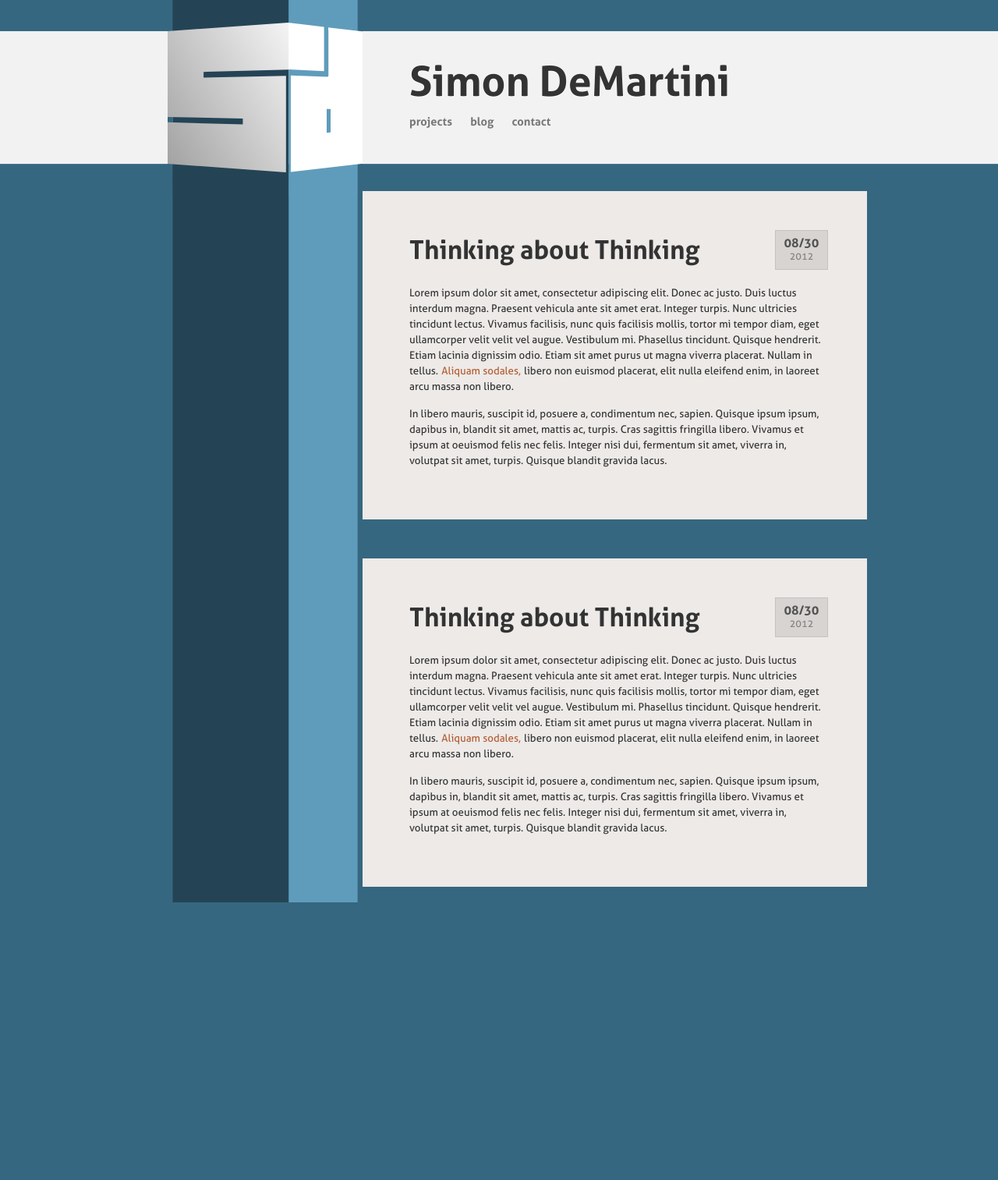
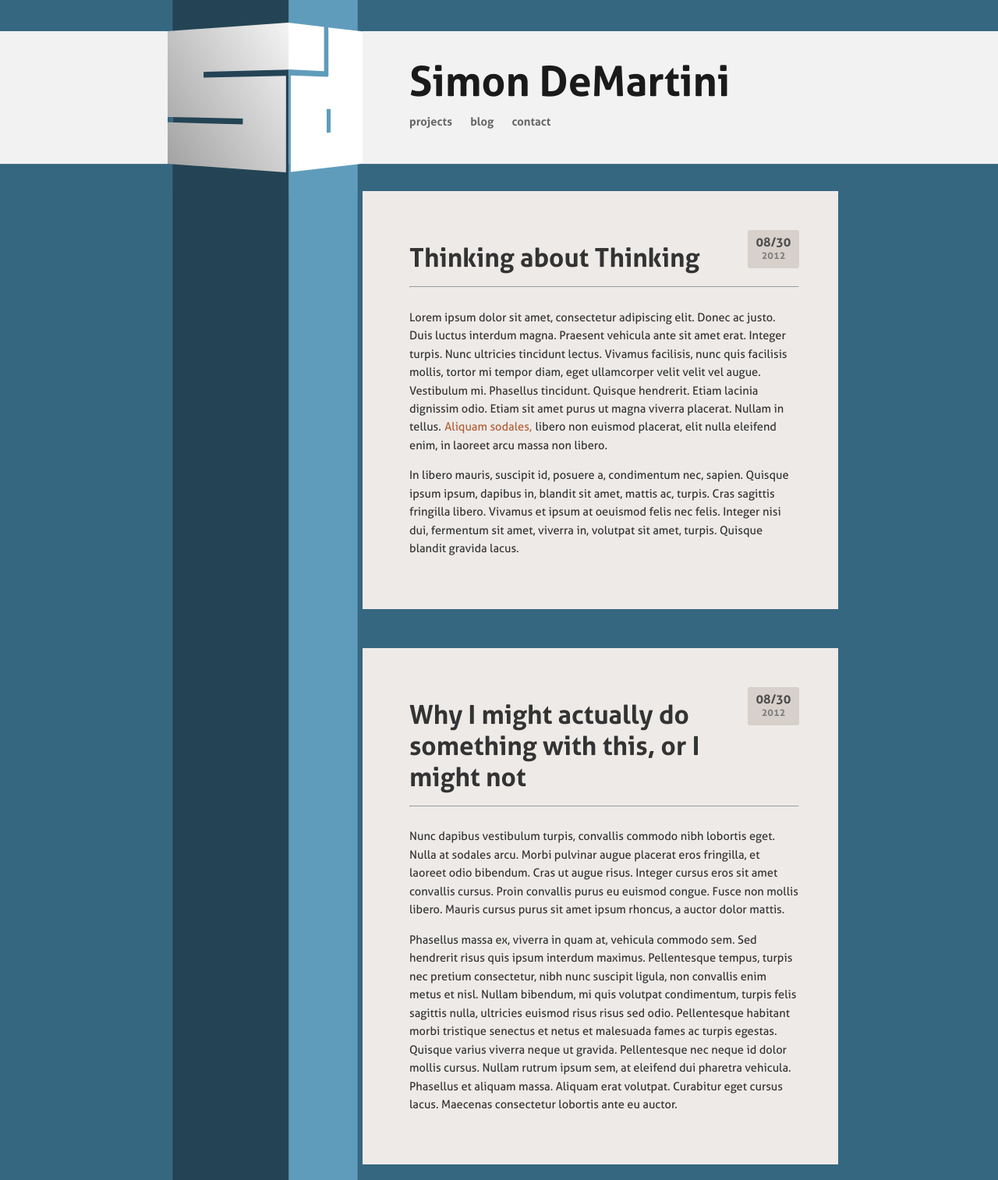
Before and after one commit to simondemartini/simondemartini.github.io, a PHP site: page / in a window 1280 px wide. Shown: the whole page at 78% size. Before the commit the page ends 1157 px from the top, so only its background shows below. Run offline with PHP 8.4, Linux system fonts and the light colour scheme.

Commit message:
Serious SCSS housekeeping and updating HTML for testing purposes

```diff
--- a/css/main.css
+++ b/css/main.css
@@ -2,6 +2,7 @@
 /* Reset */
 @import url(reset.css);
 /* Variables */
+/* Mixins */
 /* Fonts */
 @font-face {
   font-family: 'AllerRegular';
@@ -16,117 +17,99 @@
   font-weight: normal;
   font-style: normal; }
 /* Styles */
+html {
+  min-height: 100%;
+  position: relative; }
+
+body {
+  font: normal normal 10pt/normal "AllerRegular", Helvetica, Arial, sans-serif;
+  background: #366780;
+  color: #333;
+  height: 100%; }
+
 h1 {
-  font-size: 2.5em;
-  font-family: 'AllerBold';
+  font: 2.5em "AllerBold", Helvetica, Arial, sans-serif;
   width: auto;
   margin: 16px;
   float: left; }
+  h1 a {
+    color: #333;
+    text-decoration: none;
+    margin-left: -3px;
+    -webkit-border-radius: 3px;
+    -moz-border-radius: 3px;
+    -ms-border-radius: 3px;
+    border-radius: 3px;
+    border: 3px solid rgba(255, 255, 255, 0); }
+  h1 a:hover {
+    color: #edeae8;
+    background-color: #333;
+    border: 3px solid #333; }
 
 h3 {
-  font-size: 1.5em;
-  font-family: 'AllerBold';
-  margin: 10px;
-  margin-top: 0;
-  color: #313131; }
+  font: 1.5em "AllerBold", Helvetica, Arial, sans-serif;
+  margin: 0 10px 10px;
+  color: #333; }
 
 p {
+  font-size: 1.1em;
+  line-height: 1.6em;
   clear: both;
   margin-bottom: 15px; }
 
 a {
   color: #b25b30;
   text-decoration: none;
+  -webkit-border-radius: 3px;
   -moz-border-radius: 3px;
-  -webkit-border-radius: 3px;
+  -ms-border-radius: 3px;
   border-radius: 3px;
   border: 1px solid rgba(255, 255, 255, 0); }
-
   a:hover {
     color: #edeae8;
     background-color: #b25b30;
-  -moz-border-radius: 3px;
-  -webkit-border-radius: 3px;
-  border-radius: 3px;
     border: 1px solid #b25b30; }
 
-h1 a {
-  color: #333333;
-  text-decoration: none;
-  -moz-border-radius: 3px;
-  -webkit-border-radius: 3px;
-  border-radius: 3px;
-  margin-left: -3px;
-  border: 3px solid rgba(255, 255, 255, 0); }
-
-h1 a:hover {
-  color: #edeae8;
-  background-color: #333333;
-  -moz-border-radius: 3px;
-  -webkit-border-radius: 3px;
-  border-radius: 3px;
-  border: 3px solid #333333; }
-
-/* Custom */
-html {
-  min-height: 100%;
-  position: relative; }
-
-body {
-  font-weight: normal;
-  font-style: normal;
-  font-size: 10pt;
+#header {
   line-height: normal;
-  font-family: 'AllerRegular', Helvetica, Arial, sans-serif;
-  color: #333333;
-  background-color: #366780;
-  height: 100%; }
-
-#container {
-  width: 850px;
-  margin-left: auto;
-  margin-right: auto;
-  margin-top: -50px;
-  padding: 25px; }
-
-/* @group Header */
-#header-links {
+  font-family: "AllerBold", Helvetica, Arial, sans-serif;
+  height: 250px;
+  background: url("img/header-bg.svg") repeat-x 0 0/5px 250px;
+  z-index: -200; }
+  #header ul {
     position: absolute;
-  color: #dcdcdc;
+    color: #333;
     font-size: 1.1em;
     display: inline;
     margin-top: 10px;
     margin-left: 300px; }
-
-#header-links li {
+    #header ul li {
       display: inline;
       margin: 10px; }
-
-#header-links a {
-  color: #777;
+    #header ul a {
+      color: #666666;
       text-decoration: none;
       background-color: transparent;
+      -webkit-border-radius: 0;
       -moz-border-radius: 0;
-  -webkit-border-radius: 0;
+      -ms-border-radius: 0;
       border-radius: 0;
       border: 0; }
+    #header ul a:hover {
+      color: black;
+      background-color: none; }
 
-#header-links a:hover {
-  color: #c3c3c3;
-  background-color: none;
-  -moz-border-radius: 0;
-  -webkit-border-radius: 0;
-  border-radius: 0;
-  border: 0; }
+#header-container {
+  width: 850px;
+  margin-left: auto;
+  margin-right: auto; }
 
 #header-name {
   margin-top: -180px;
   margin-left: 310px;
-  color: #333;
-  text-shadow: 0 1px 1px #ffffff;
+  color: #1a1a1a;
   font-size: 4em;
-  font-family: 'AllerBold', Helvetica, Arial, sans-serif;
-  -webkit-mask-text: -webkit-gradient(linear, left top, » left bottom, from(rgba(0, 0, 0, 0.75)), to(black)); }
+  font-family: "AllerBold", Helvetica, Arial, sans-serif; }
 
 #logo {
   background-image: url("img/sidebar-bg.svg");
@@ -136,72 +119,10 @@ body {
   z-index: 0;
   position: relative; }
 
-#header {
-  font-style: normal;
-  line-height: normal;
-  font-family: 'AllerBold', Helvetica, Arial, sans-serif;
-  height: 250px;
-  background-image: url(img/header-bg.svg);
-  background-size: 5px 250px;
-  background-repeat: repeat-x;
-  z-index: -200; }
-
-#header-container {
-  width: 850px;
-  margin-left: auto;
-  margin-right: auto; }
-
-/* @end */
-#main {
-  font-size: 10pt;
-  margin-top: 20px;
-  margin-bottom: 20px;
-  float: left;
-  width: 500px; }
-
-#faux-ridge {
-  float: left;
-  width: 250px; }
-
-#content {
-  width: 537px;
-  height: 100%;
-  line-height: 15pt;
-  background-color: #edeae8;
-  padding: 50px;
-  padding-left: 60px;
-  margin-bottom: 50px; }
-  #content:last-child {
-    margin-bottom: 0; }
-  #content h1 {
-    margin-left: 0; }
-
-#sidebar {
-  float: left;
-  background-color: #d7d4d2;
-  width: 200px;
-  height: 200px;
-  padding: 20px;
-  margin: 0px;
-  border-left-style: solid;
-  border-left-width: 1px;
-  border-left-color: #c5c3c1;
-  color: #565656;
-  line-height: 15pt; }
-
-#footer {
-  clear: both;
-  font-size: 0.8em;
-  color: #7e7e7e;
-  margin: 20px;
-  padding-top: 30px; }
-
 #ridge {
   background-image: url("img/sidebar-bg.svg");
   background-size: 250px;
   background-repeat: repeat-y;
-  top: 0;
-  bottom: 0;
   width: 249px;
   padding: 0;
   margin: 0;
@@ -209,24 +130,58 @@ body {
   position: absolute;
   min-height: 100%; }
 
+#container {
+  width: 850px;
+  margin-left: auto;
+  margin-right: auto;
+  margin-top: -50px;
+  padding: 25px; }
+
+#main {
+  margin-top: 20px;
+  margin-bottom: 20px;
+  float: left;
+  width: 500px; }
+
+#sidebar {
+  float: left;
+  width: 250px;
+  height: 10px; }
+
+article {
+  width: 100%;
+  height: 100%;
+  line-height: 15pt;
+  background-color: #edeae8;
+  padding: 50px 50px 50px 60px;
+  margin-bottom: 50px; }
+  article:last-child {
+    margin-bottom: 0; }
+  article h1 {
+    margin-left: 0;
+    margin-right: 0;
+    max-width: 430px; }
+
 .date {
-  background-color: #d7d4d2;
+  background-color: #d7d0cb;
   width: 50px;
   height: auto;
+  -webkit-border-radius: 3px;
+  -moz-border-radius: 3px;
+  -ms-border-radius: 3px;
+  border-radius: 3px;
   padding: 8px;
   margin-bottom: 20px;
-  border-style: solid;
-  border-width: 1px;
-  border-color: #c5c3c1;
   text-align: center;
-  font-family: AllerBold;
-  font-size: 1.2em;
-  line-height: 12pt;
-  color: #525252;
+  font: 1.2em/12pt "AllerBold", Helvetica, Arial, sans-serif;
+  color: #4d4d4d;
   float: right; }
   .date .year {
-    font-family: AllerRegular;
     font-size: 0.8em;
-    color: #838383; }
+    color: gray; }
+
+/* Utility */
+.clearfix {
+  clear: both; }
 
 /*# sourceMappingURL=main.css.map */
--- a/css/main.scss
+++ b/css/main.scss
@@ -1,74 +1,92 @@
 /* Reset */
-
 @import 'reset.css';
 
-
 /* Variables */
-
 $color-primary: 	#366780;
 $color-secondary: 	#638e99;
 $color-highlight: 	#b25b30;
-$color-neutral: 	#777777;
-$color-offwhite:	#edeae8;
-$color-darktext: 	#333333;
+$color-neutral: 	#777;
+$color-white: 		#fff;
+$color-offwhite: 	#edeae8;
+$color-darktext: 	#333;
+$color-transparent: rgba(255, 255, 255, 0.0);
 
+$font-stack: 		'AllerRegular', Helvetica, Arial, sans-serif;
+$font-stack-bold: 	'AllerBold', Helvetica, Arial, sans-serif;
+
+$main-width: 		850px;
 $ridge-width: 		250px;
+
+$border-radius: 	3px;
+
+/* Mixins */
+@mixin border-radius($radius) {
+    -webkit-border-radius: $radius;
+    -moz-border-radius: $radius;
+    -ms-border-radius: $radius;
+    border-radius: $radius;
+}
 
 
 /* Fonts */
-
 @font-face {
     font-family: 'AllerRegular';
-	src: url('aller_regular-webfont.eot');
-	src: local('☺'), url('aller_regular-webfont.woff') format('woff'), url('aller_regular-webfont.ttf') format('truetype'), url('aller_regular-webfont.svg#webfontHJIiPv90') format('svg');
+    src: url("aller_regular-webfont.eot");
+    src: local('☺'), url("aller_regular-webfont.woff") format('woff'), url("aller_regular-webfont.ttf") format('truetype'), url("aller_regular-webfont.svg#webfontHJIiPv90") format('svg');
     font-weight: normal;
     font-style: normal;
 }
 
 @font-face {
     font-family: 'AllerBold';
-	src: url('aller_bold-webfont.eot');
-	src: local('☺'), url('aller_bold-webfont.woff') format('woff'), url('aller_bold-webfont.ttf') format('truetype'), url('aller_bold-webfont.svg#webfontDSrVwF7Z') format('svg');
+    src: url("aller_bold-webfont.eot");
+    src: local('☺'), url("aller_bold-webfont.woff") format('woff'), url("aller_bold-webfont.ttf") format('truetype'), url("aller_bold-webfont.svg#webfontDSrVwF7Z") format('svg');
     font-weight: normal;
     font-style: normal;
 }
 
 
 /* Styles */
+html {
+    min-height: 100%;
+    position: relative;
+}
+
+body {
+    font: normal normal 10pt/normal $font-stack;
+    background: $color-primary;
+    color: $color-darktext;
+    height: 100%;
+}
 
 h1 {
-	font-size: 2.5em;
-	font-family: 'AllerBold';
+    font: 2.5em $font-stack-bold;
     width: auto;
     margin: 16px;
     float: left;
+    a {
+        color: $color-darktext;
+        text-decoration: none;
+        margin-left: -3px;
+        @include border-radius($border-radius);
+        border: $border-radius solid $color-transparent;
     }
-
-h2 {
-
+    a:hover {
+        color: $color-offwhite;
+        background-color: $color-darktext;
+        border: $border-radius solid $color-darktext;
+    }
 }
 
 h3 {
-	font-size: 1.5em;
-	font-family: 'AllerBold';
-	margin: 10px;
-	margin-top: 0;
-	color: #313131;
-}
-
-h4 {
-
-}
-
-h5 {
-
-}
-
-h6 {
-
+    font: 1.5em $font-stack-bold;
+    margin: 0 10px 10px;
+    color: $color-darktext;
 }
 
 p {
+    font-size: 1.1em;
+    line-height: 1.6em;
     clear: both;
     margin-bottom: 15px;
 }
@@ -76,224 +94,139 @@ p {
 a {
     color: $color-highlight;
     text-decoration: none;
-	-moz-border-radius: 3px;
-	-webkit-border-radius: 3px;
-	border-radius: 3px;
-	border: 1px solid rgba(255, 255, 255, 0.0000);
+    @include border-radius($border-radius);
+    border: 1px solid $color-transparent;
+    &:hover {
+        color: $color-offwhite;
+        background-color: $color-highlight;
+        border: 1px solid $color-highlight;
+    }
 }
 
-a:hover {
-	color: $color-offwhite;
-	background-color: $color-highlight;
-	-moz-border-radius: 3px;
-	-webkit-border-radius: 3px;
-	border-radius: 3px;
-	border: 1px solid $color-highlight;
-}
-
-h1 a {
+#header {
+    line-height: normal;
+    font-family: $font-stack-bold;
+    height: 250px;
+    background: url("img/header-bg.svg") repeat-x 0 0/5px 250px;
+    z-index: -200;
+    ul {
+        position: absolute;
         color: $color-darktext;
-	text-decoration: none;
-	-moz-border-radius: 3px;
-	-webkit-border-radius: 3px;
-	border-radius: 3px;
-	margin-left: -3px;
-	border: 3px solid rgba(255, 255, 255, 0.0000);
-}
-
-h1 a:hover {
-	color: $color-offwhite;
-	background-color: $color-darktext;
-	-moz-border-radius: 3px;
-	-webkit-border-radius: 3px;
-	border-radius: 3px;
-	border: 3px solid $color-darktext;
-}
-
-/* Custom */
-
-html {
-	min-height:100%;
-	position: relative;
-}
-
-body {
-	font-weight: normal;
-	font-style: normal;
-	font-size: 10pt;
-	line-height: normal;
-	font-family: 'AllerRegular', Helvetica, Arial, sans-serif;
-	color: $color-darktext;
-	background-color: $color-primary;
-	height:100%;
-}
-
-#container {
-	width: 850px;
-	margin-left: auto;
-	margin-right: auto;
-	margin-top: -50px;
-	padding:25px;
-}
-
-/* @group Header */
-	#header-links {
-		position: absolute;
-		color: #dcdcdc;
         font-size: 1.1em;
         display: inline;
         margin-top: 10px;
         margin-left: 300px;
-	}
-
-	#header-links li{
+	    li {
 	        display: inline;
 	        margin: 10px;
 	    }
-
-	#header-links a{
-		color: #777;
+		a {
+	        color: lighten($color-darktext, 20% );
 	        text-decoration: none;
 	        background-color: transparent;
-		-moz-border-radius: 0;
-		-webkit-border-radius: 0;
-		border-radius: 0;
+	        @include border-radius(0);
 	        border: 0;
 	    }
+	    a:hover {
+	        color: darken($color-darktext, 20% );
+	        background-color: none;
+	    }
+    }
+}
 
-	#header-links a:hover{
-		color: #c3c3c3;
-		background-color: none;
-		-moz-border-radius: 0;
-		-webkit-border-radius: 0;
-		border-radius: 0;
-		border: 0;
+#header-container {
+    width: $main-width;
+    margin-left: auto;
+    margin-right: auto;
 }
+
 #header-name {
     margin-top: -180px;
     margin-left: 310px;
-		color: #333;
-		text-shadow: 0 1px 1px #ffffff;
+    color: darken($color-darktext, 10%);
     font-size: 4em;
-		font-family: 'AllerBold', Helvetica, Arial, sans-serif;
-		-webkit-mask-text: -webkit-gradient(linear, left top, »
-		    left bottom, from(rgba(0,0,0,0.75)), to(rgba(0,0,0,1)));
+    font-family: $font-stack-bold;
 }
 
 #logo {
     background-image: url("img/sidebar-bg.svg");
-		background-size: 250px;
+    background-size: $ridge-width;
     background-repeat: repeat-y;
     width: 250px;
     z-index: 0;
     position: relative;
 }
-	#header {
-		font-style: normal;
-		line-height: normal;
-		font-family: 'AllerBold', Helvetica, Arial, sans-serif;
-		height: 250px;
-		background-image: url(img/header-bg.svg);
-		background-size: 5px 250px;
-		background-repeat: repeat-x;
-		z-index:-200;
+
+#ridge {
+    background-image: url("img/sidebar-bg.svg");
+    background-size: $ridge-width;
+    background-repeat: repeat-y;
+    width: $ridge-width - 1px;
+    padding: 0;
+    margin: 0;
+    z-index: -100;
+    position: absolute;
+    min-height: 100%;
 }
-	#header-container {
-		width: 850px;
+
+#container {
+    width: $main-width;
     margin-left: auto;
     margin-right: auto;
+    margin-top: -50px;
+    padding: 25px;
 }
-	/* @end */
-
-
-
 
 #main {
-	font-size: 10pt;
     margin-top: 20px;
     margin-bottom: 20px;
-	float:left;
+    float: left;
     width: 500px;
 }
 
-#faux-ridge {
-	float:left;
-	width:$ridge-width;
+#sidebar {
+    float: left;
+    width: $ridge-width;
+    height: 10px;
 }
 
-#content {
-	width: 537px;
+article {
+    width: 100%;
     height: 100%;
     line-height: 15pt;
     background-color: $color-offwhite;
-	padding:50px;
-	padding-left: 60px;
+    padding: 50px 50px 50px 60px;
     margin-bottom: 50px;
-
     &:last-child {
         margin-bottom: 0;
     }
 
 	h1 {
         margin-left: 0;
+        margin-right: 0;
+        max-width: 430px;
     }
 }
 
-#sidebar {
-	float: left;
-	background-color: $color-offwhite / 1.1;
-	width: 200px;
-	height: 200px;
-	padding: 20px;
-	margin: 0px;
-	border-left-style: solid;
-	border-left-width: 1px;
-	border-left-color: $color-offwhite / 1.2;
-	color: #565656;
-	line-height: 15pt;
+.date {
+    background-color: darken($color-offwhite, 10% );
+    width: 50px;
+    height: auto;
+    @include border-radius($border-radius);
+    padding: 8px;
+    margin-bottom: 20px;
+    text-align: center;
+    font: 1.2em/12pt $font-stack-bold;
+    color: lighten($color-darktext, 10% );
+    float: right;
+    .year {
+        font-size: 0.8em;
+        color: lighten($color-darktext, 30% );
+    }
 }
 
-#footer {
+
+/* Utility */
+.clearfix {
     clear: both;
-	font-size: 0.8em;
-	color: #7e7e7e;
-	margin: 20px;
-	padding-top: 30px;
 }
-
-#ridge {
-	background-image: url("img/sidebar-bg.svg");
-	background-size: $ridge-width;
-	background-repeat: repeat-y;
-	top:0;
-	bottom:0;
-	width:$ridge-width - 1px;
-	padding:0;
-	margin:0;
-	z-index:-100;
-	position: absolute;
-	min-height: 100%;
-}
-
-.date {
-	background-color: $color-offwhite / 1.1;
-	width: 50px;
-	height: auto;
-	padding: 8px;
-	margin-bottom: 20px ;
-	border-style: solid;
-	border-width: 1px;
-	border-color: $color-offwhite / 1.2;
-	text-align: center;
-	font-family: AllerBold;
-	font-size: 1.2em;
-	line-height: 12pt;
-	color: #525252;
-	float: right;
-
-	.year {
-		font-family: AllerRegular;
-		font-size: 0.8em;
-		color: #838383;
-	}
-}
--- a/index.html
+++ b/index.html
@@ -22,41 +22,31 @@
 		<div id="ridge"></div>
 		<img id="logo" src="css/img/sd-square.svg" height="250px"/>
 		<div id="header-name">Simon DeMartini</div>
-		<div id="header-links">
 			<ul>
 				<li><a href="#">projects</a></li>
 				<li><a href="#">blog</a></li>
 				<li><a href="#">contact</a></li>
 			</ul>
-		</div>
 	</div>
 </div>
 <div id="container">
-	<div id="faux-ridge">dxgfdgsfgsdfdsfsadfsdfsdfsfsdfads</div>
+	<div id="sidebar"></div>
 	<div id="main">
-		<!--<div id="sidebar">
-			<h3>Sidebar</h3>
-			Random fact and less important info goes here in this little box that floats right next to the main content container.
-		</div>-->
-		<div id="content">
+		<article>
 			<h1><a href="#">Thinking about Thinking</a></h1>
 			<div class="date">08/30 <span class="year">2012</span></div>
+			<hr class="clearfix"><br>
 			<p>Lorem ipsum dolor sit amet, consectetur adipiscing elit. Donec ac justo. Duis luctus interdum magna. Praesent vehicula ante sit amet erat. Integer turpis. Nunc ultricies tincidunt lectus. Vivamus facilisis, nunc quis facilisis mollis, tortor mi tempor diam, eget ullamcorper velit velit vel augue. Vestibulum mi. Phasellus tincidunt. Quisque hendrerit. Etiam lacinia dignissim odio. Etiam sit amet purus ut magna viverra placerat. Nullam in tellus. <a href="#">Aliquam sodales,</a> libero non euismod placerat, elit nulla eleifend enim, in laoreet arcu massa non libero.</p>
-
 			<p>In libero mauris, suscipit id, posuere a, condimentum nec, sapien. Quisque ipsum ipsum, dapibus in, blandit sit amet, mattis ac, turpis. Cras sagittis fringilla libero. Vivamus et ipsum at oeuismod felis nec felis. Integer nisi dui, fermentum sit amet, viverra in, volutpat sit amet, turpis. Quisque blandit gravida lacus.</p>
-		</div>
-		<div id="content">
-			<h1><a href="#">Thinking about Thinking</a></h1>
+		</article>
+		<article>
+			<h1><a href="#">Why I might actually do something with this, or I might not</a></h1>
 			<div class="date">08/30 <span class="year">2012</span></div>
-			<p>Lorem ipsum dolor sit amet, consectetur adipiscing elit. Donec ac justo. Duis luctus interdum magna. Praesent vehicula ante sit amet erat. Integer turpis. Nunc ultricies tincidunt lectus. Vivamus facilisis, nunc quis facilisis mollis, tortor mi tempor diam, eget ullamcorper velit velit vel augue. Vestibulum mi. Phasellus tincidunt. Quisque hendrerit. Etiam lacinia dignissim odio. Etiam sit amet purus ut magna viverra placerat. Nullam in tellus. <a href="#">Aliquam sodales,</a> libero non euismod placerat, elit nulla eleifend enim, in laoreet arcu massa non libero.</p>
-
-			<p>In libero mauris, suscipit id, posuere a, condimentum nec, sapien. Quisque ipsum ipsum, dapibus in, blandit sit amet, mattis ac, turpis. Cras sagittis fringilla libero. Vivamus et ipsum at oeuismod felis nec felis. Integer nisi dui, fermentum sit amet, viverra in, volutpat sit amet, turpis. Quisque blandit gravida lacus.</p>
-		</div>
-
+			<hr class="clearfix"><br>
+			<p>Nunc dapibus vestibulum turpis, convallis commodo nibh lobortis eget. Nulla at sodales arcu. Morbi pulvinar augue placerat eros fringilla, et laoreet odio bibendum. Cras ut augue risus. Integer cursus eros sit amet convallis cursus. Proin convallis purus eu euismod congue. Fusce non mollis libero. Mauris cursus purus sit amet ipsum rhoncus, a auctor dolor mattis.</p>
+			<p>Phasellus massa ex, viverra in quam at, vehicula commodo sem. Sed hendrerit risus quis ipsum interdum maximus. Pellentesque tempus, turpis nec pretium consectetur, nibh nunc suscipit ligula, non convallis enim metus et nisl. Nullam bibendum, mi quis volutpat condimentum, turpis felis sagittis nulla, ultricies euismod risus risus sed odio. Pellentesque habitant morbi tristique senectus et netus et malesuada fames ac turpis egestas. Quisque varius viverra neque ut gravida. Pellentesque nec neque id dolor mollis cursus. Nullam rutrum ipsum sem, at eleifend dui pharetra vehicula. Phasellus et aliquam massa. Aliquam erat volutpat. Curabitur eget cursus lacus. Maecenas consectetur lobortis ante eu auctor.</p>
+		</article>
 	</div>
-	<!--<div id="footer">
-	&copy; Simon DeMartini, 2015
-</div>-->
 </div>
 </body>
 </html>
```
Lines whose indentation alone changed are shown as unchanged.
